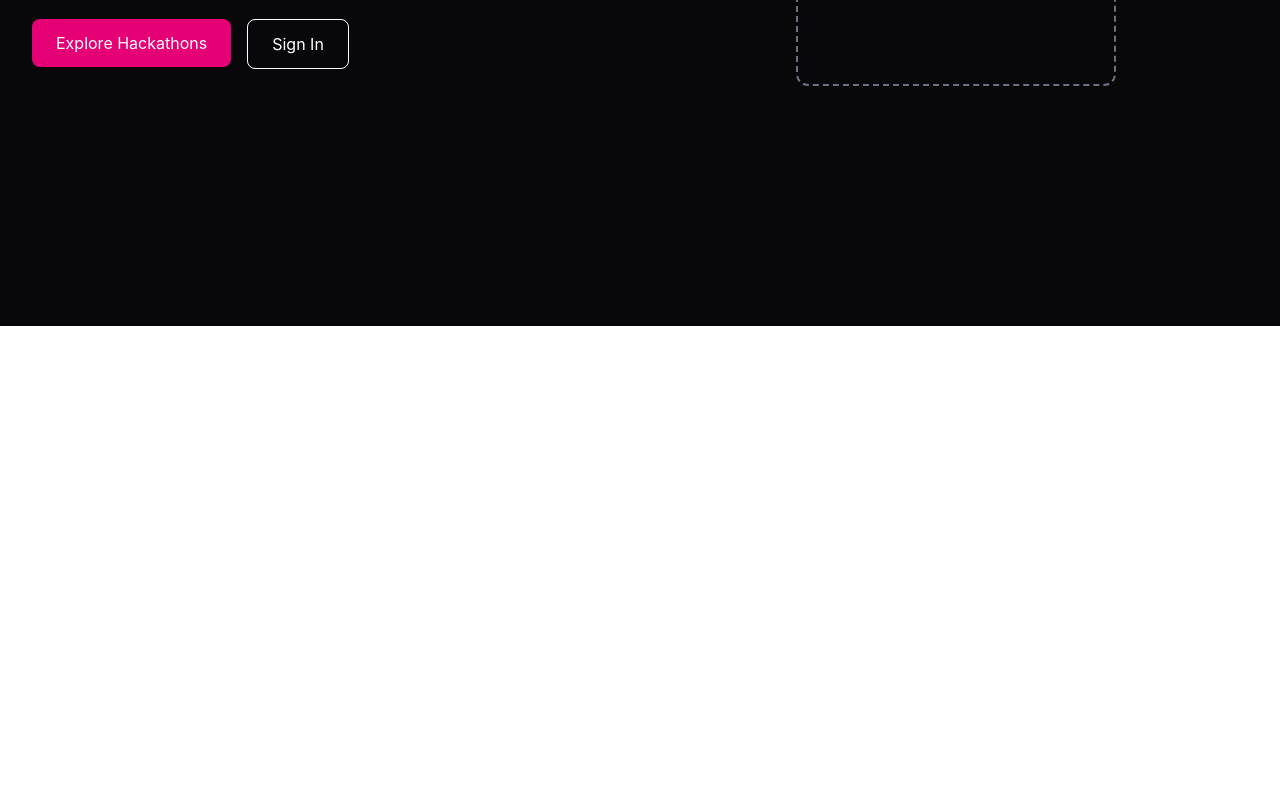
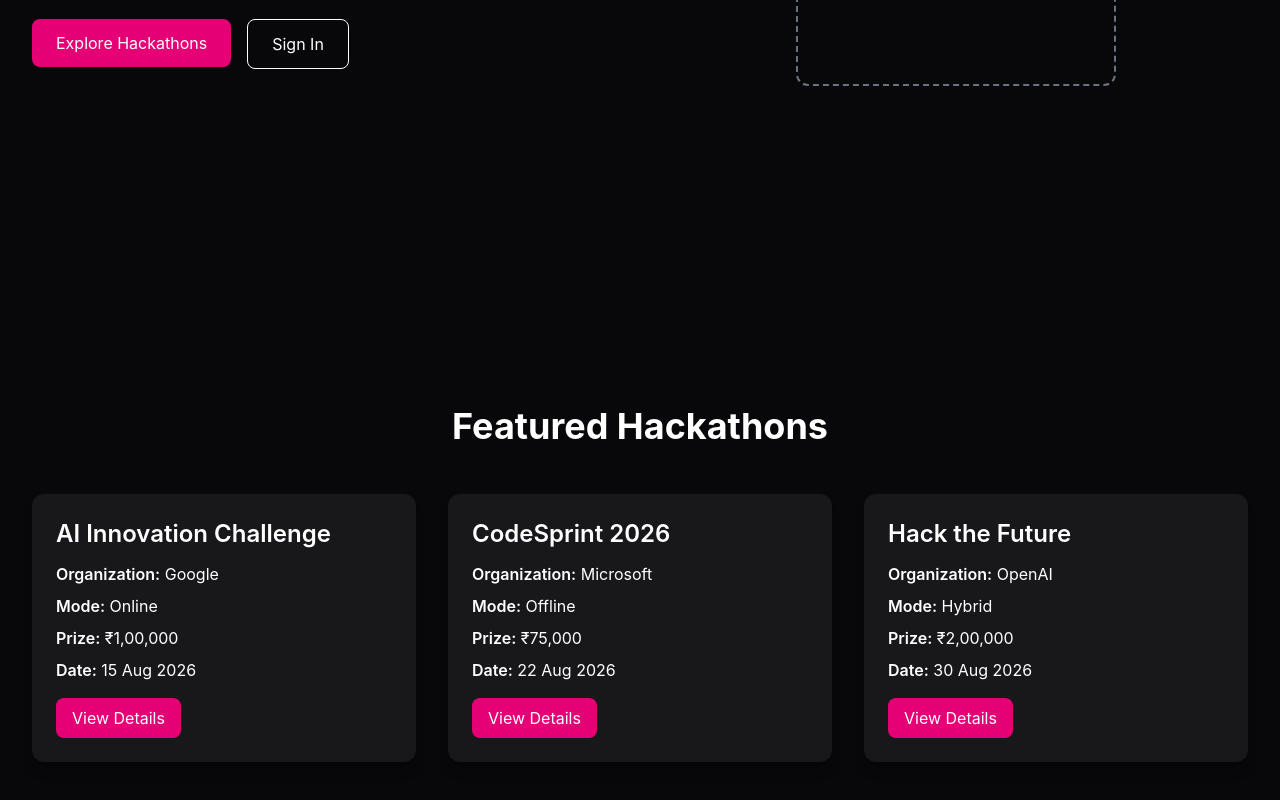
Before and after one commit to nishthaq3/Catalyst, a React (Vite) app in the folder frontend/: page / in a window 1280 px wide. Shown: the part 474-1274 px from the top of the page. Before the commit the page ends 800 px from the top, so only its background shows below. Built offline with nearby package versions, Linux system fonts and the light colour scheme; the HTML template or start-up script is replaced by a standard one.

Commit message:
Frontend: Added 'Featured Hackathons' section

```diff
--- a/frontend/src/components/sections/FeaturedHackathons.jsx
+++ b/frontend/src/components/sections/FeaturedHackathons.jsx
@@ -0,0 +1,27 @@
+import hackathons from "../../data/hackathons";
+import HackathonCard from "../ui/HackathonCard";
+
+function FeaturedHackathons() {
+  return (
+    <section className="bg-[#08080B] text-white py-20 px-8">
+      <div className="max-w-7xl mx-auto">
+
+        <h2 className="text-4xl font-bold text-center mb-12">
+          Featured Hackathons
+        </h2>
+
+        <div className="grid grid-cols-3 gap-8">
+          {hackathons.map((hackathon) => (
+            <HackathonCard
+              key={hackathon.id}
+              hackathon={hackathon}
+            />
+          ))}
+        </div>
+
+      </div>
+    </section>
+  );
+}
+
+export default FeaturedHackathons;
--- /dev/null
+++ b/frontend/src/components/ui/HackathonCard.jsx
@@ -0,0 +1,35 @@
+function HackathonCard({ hackathon }) {
+	return (
+	  <div className="bg-[#18181B] text-white rounded-xl p-6 shadow-lg">
+		<h2 className="text-2xl font-semibold mb-3">
+		  {hackathon.title}
+		</h2>
+
+		<p className="mb-2">
+		  <span className="font-semibold">Organization:</span>{" "}
+		  {hackathon.organization}
+		</p>
+
+		<p className="mb-2">
+		  <span className="font-semibold">Mode:</span>{" "}
+		  {hackathon.mode}
+		</p>
+
+		<p className="mb-2">
+		  <span className="font-semibold">Prize:</span>{" "}
+		  {hackathon.prize}
+		</p>
+
+		<p className="mb-4">
+		  <span className="font-semibold">Date:</span>{" "}
+		  {hackathon.date}
+		</p>
+
+		<button className="bg-pink-600 px-4 py-2 rounded-lg hover:bg-pink-700 transition">
+		  View Details
+		</button>
+	  </div>
+	);
+  }
+
+  export default HackathonCard;
--- /dev/null
+++ b/frontend/src/data/hackathons.js
@@ -0,0 +1,28 @@
+const hackathons = [
+	{
+	  id: 1,
+	  title: "AI Innovation Challenge",
+	  organization: "Google",
+	  mode: "Online",
+	  prize: "₹1,00,000",
+	  date: "15 Aug 2026",
+	},
+	{
+	  id: 2,
+	  title: "CodeSprint 2026",
+	  organization: "Microsoft",
+	  mode: "Offline",
+	  prize: "₹75,000",
+	  date: "22 Aug 2026",
+	},
+	{
+	  id: 3,
+	  title: "Hack the Future",
+	  organization: "OpenAI",
+	  mode: "Hybrid",
+	  prize: "₹2,00,000",
+	  date: "30 Aug 2026",
+	},
+  ];
+
+  export default hackathons;
--- a/frontend/src/pages/Home/Home.jsx
+++ b/frontend/src/pages/Home/Home.jsx
@@ -1,11 +1,13 @@
 import Navbar from "../../components/layout/Navbar";
 import Hero from "../../components/sections/Hero";
+import FeaturedHackathons from "../../components/sections/FeaturedHackathons";
 
 function Home() {
   return (
     <div className="min-h-screen bg-[#08080B]">
       <Navbar />
       <Hero />
+      <FeaturedHackathons />
     </div>
   );
 }
```
